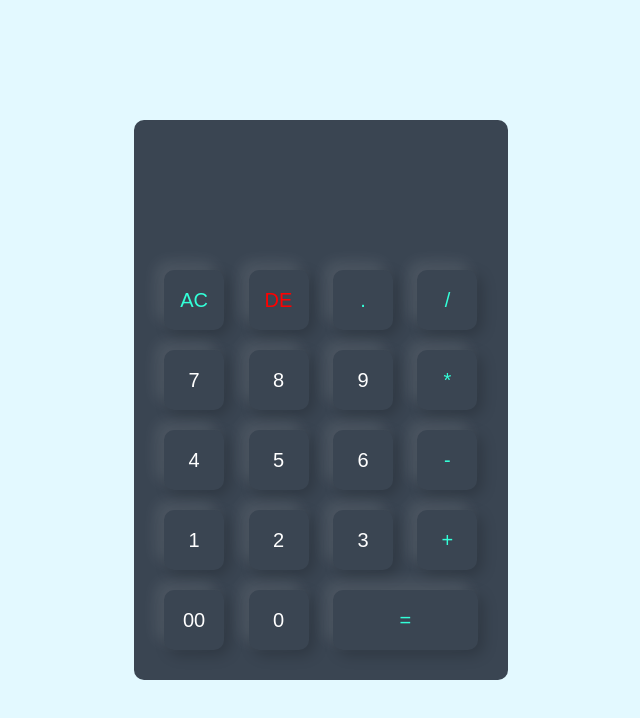
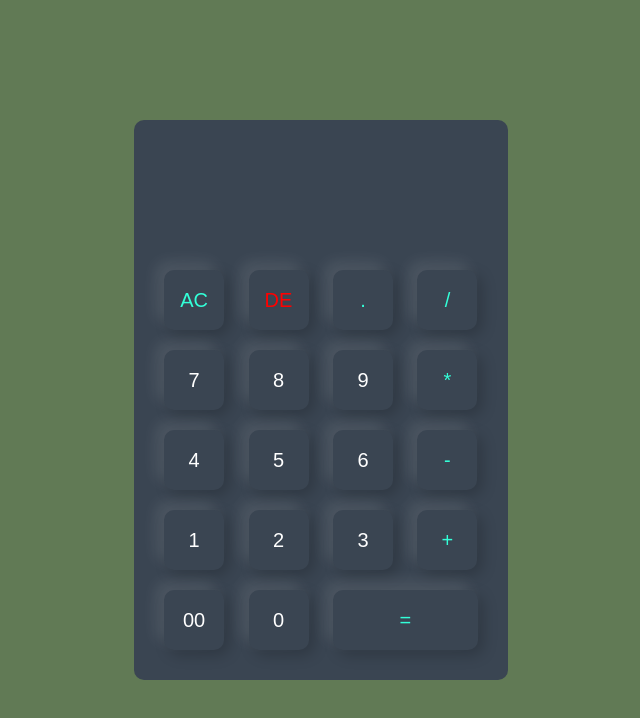
Before and after one commit to aswini0321/simple-calculator, a plain HTML site: page index.html in a window 1280 px wide. Shown: the whole page, without its empty margins (319-959 px from the left). Drawn offline with Linux system fonts and the light colour scheme.

Commit message:
Update calci.css

```diff
--- a/calci.css
+++ b/calci.css
@@ -9,7 +9,7 @@
 {
     width:100%;
     height:100vh;
-    background:#e3f9ff;
+    background:#617A55;
     display:flex;
     align-items:center;
     justify-content:center;
```
